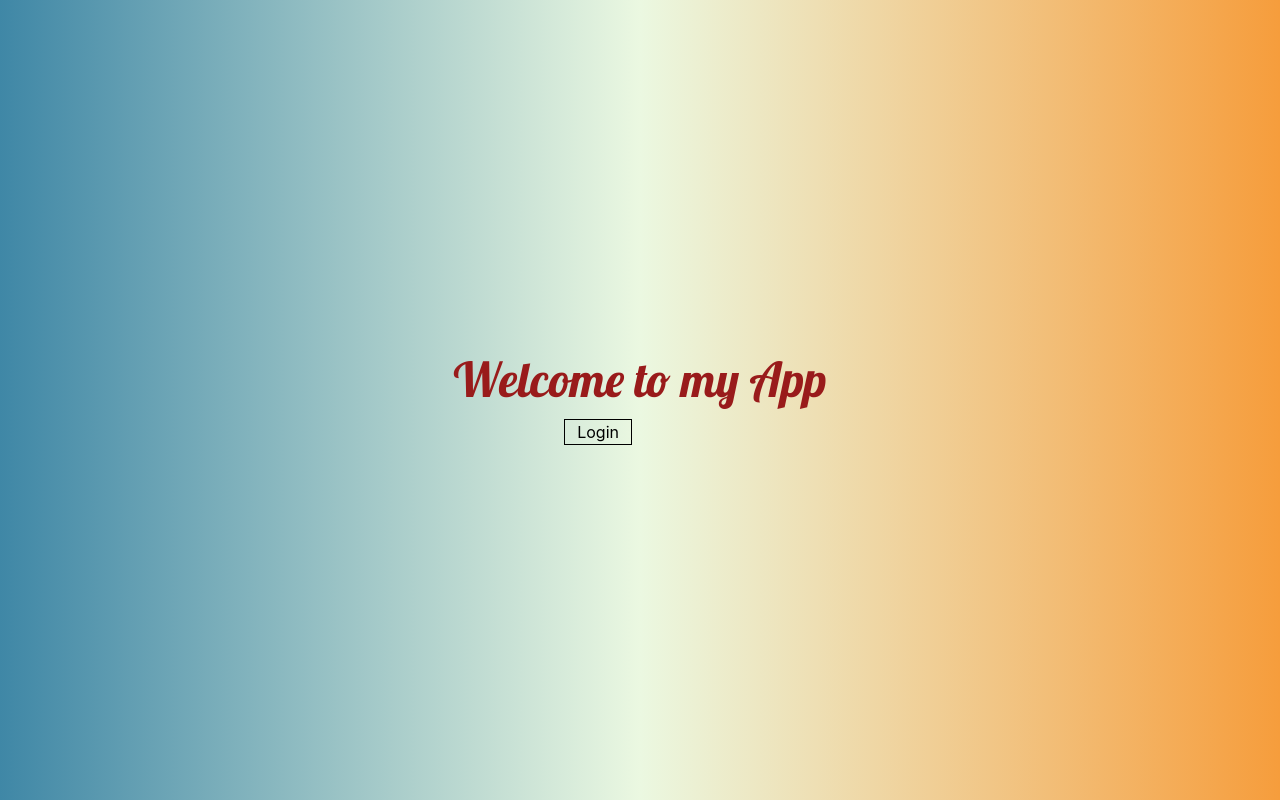
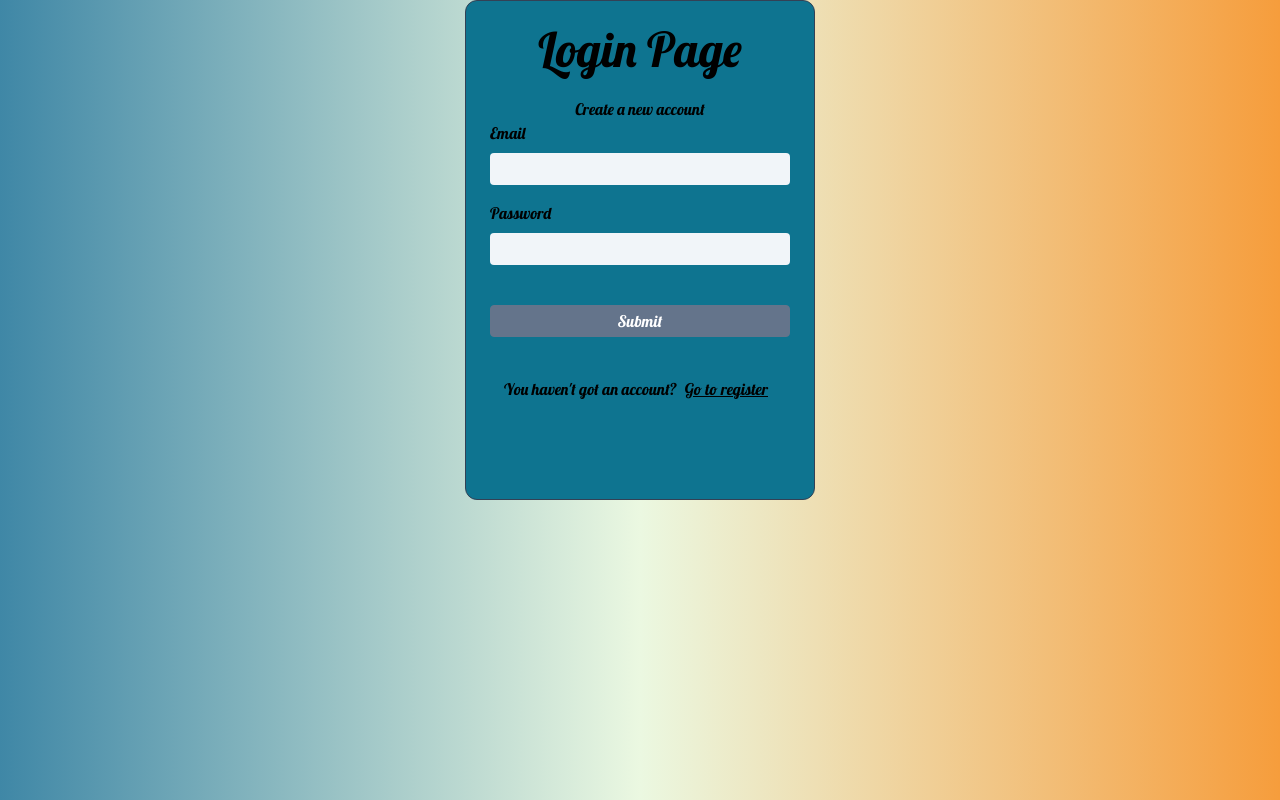
Before and after one commit to lthdt-18clc4-18127201/tic-tac-toe, a React (Vite) app: page / in a window 1280 px wide. Built offline with nearby package versions, Linux system fonts and the light colour scheme.

Commit message:
add login page

```diff
--- a/package.json
+++ b/package.json
@@ -10,8 +10,13 @@
     "preview": "vite preview"
   },
   "dependencies": {
+    "@emotion/react": "^11.13.3",
+    "@emotion/styled": "^11.13.0",
+    "@mui/material": "^6.1.6",
+    "axios": "^1.7.7",
     "react": "^18.3.1",
     "react-dom": "^18.3.1",
+    "react-hook-form": "^7.53.1",
     "react-router-dom": "^6.27.0"
   },
   "devDependencies": {
--- a/src/App.tsx
+++ b/src/App.tsx
@@ -1,13 +1,13 @@
+import Header from "./components/Header"
+import LoginPage from "./components/LoginPage";
+
 
 function App() {
 
   return (
-    <div className="h-screen w-full flex justify-center items-center flex-col gap-4">
-      <h1  className="text-5xl text-red-800 font-display">Welcome to my App</h1>
-      <div className="grid grid-cols-2 gap-4">
-        <button className="border border-solid border-black px-3">Login</button>
-      </div>
-    </div>
+    <Header>
+      <LoginPage />
+    </Header>
   )
 }
 
--- a/src/components/Header.tsx
+++ b/src/components/Header.tsx
@@ -1,6 +1,15 @@
-const Header = () => {
+
+interface Props {
+  children: React.ReactNode
+}
+
+const Header = ({children}: Props) => {
   return (
-    <div>Header</div>
+    <div className="h-screen w-full">
+    <div className="flex justify-center items-center">
+      { children }
+    </div>
+  </div>
   )
 }
 
--- /dev/null
+++ b/src/components/LoginPage.tsx
@@ -0,0 +1,61 @@
+import { useForm } from "react-hook-form";
+import { Link } from "react-router-dom";
+
+interface DataProps {
+  email: string,
+  password: string,
+}
+
+const LoginPage = () => {
+  const { register, handleSubmit, formState: { errors } } = useForm<DataProps>();
+
+  const submitForm = (data: DataProps) => {
+    console.log(data);
+  }
+
+  return (
+    <div className="w-full h-full flex justify-center items-center font-display">
+      <div className="h-[500px] w-[350px] rounded-xl bg-cyan-700 border border-slate-700 p-6 gap-4">
+        <div className="flex justify-center items-center flex-col gap-6">
+          <h1 className="text-5xl">Login Page</h1>
+          <span>Create a new account</span>
+        </div>
+        <form
+          onSubmit={handleSubmit(submitForm)}
+          className="flex flex-col w-full gap-4"
+        >
+          <div className="grid grid-rows-1 gap-2">
+            <label htmlFor="email">Email</label>
+            <input
+              id="email"
+              type="text"
+              {...register("email", { required: true })}
+              className="h-8 rounded bg-slate-100 px-2"
+            />
+            {errors.email && <p className="text-red-700">Email is required</p>}
+          </div>
+          <div className="grid grid-rows-1 gap-2">
+            <label htmlFor="password">Password</label>
+            <input
+              id="password"
+              type="password"
+              {...register("password", { required: true, minLength: 8 })}
+              className="h-8 rounded bg-slate-100 px-2"
+            />
+            {errors.password && <p className="text-red-700">Password min length is 8</p>}
+          </div>
+          <input
+            type="submit"
+            className="border bg-slate-500 border-slate-500 mt-6 h-8 hover:bg-slate-200 text-white hover:text-black rounded cursor-pointer"
+          />
+        </form>
+        <div className="flex justify-center items-center mt-10">
+          You haven't got an account?
+          <Link to="/register" className="underline px-2 hover:text-white">Go to register</Link>
+        </div>
+      </div>
+    </div>
+  )
+}
+
+export default LoginPage
--- /dev/null
+++ b/src/components/RegisterPage.tsx
@@ -0,0 +1,13 @@
+
+
+const RegisterPage = () => {
+
+
+  return (
+    <div className="flex justify-center items-center">
+      <h1 className="text-4xl">RegisterPage</h1>
+    </div>
+  )
+}
+
+export default RegisterPage
--- a/src/index.css
+++ b/src/index.css
@@ -15,7 +15,4 @@ body {
 
 #root {
   height: 100vh;
-  display: flex;
-  justify-content: center;
-  align-items: center;
 }
```
Also changed, not shown: src/main.tsx (+10 -0 lines), 1 other file (tests, documents, lock files or other folders).
